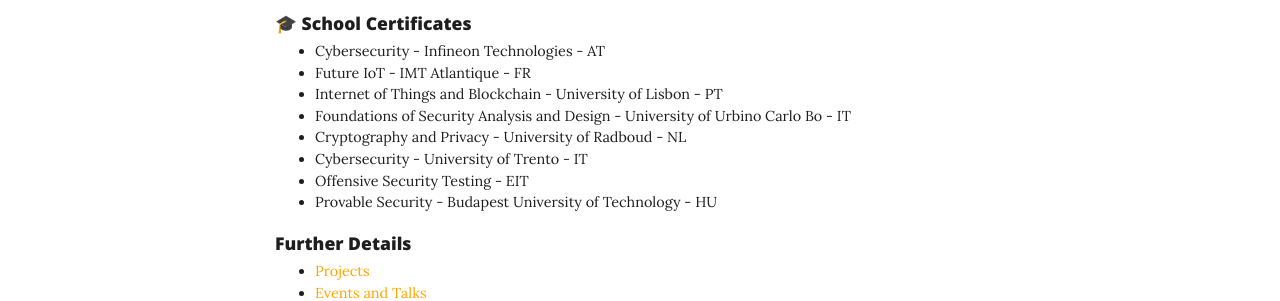
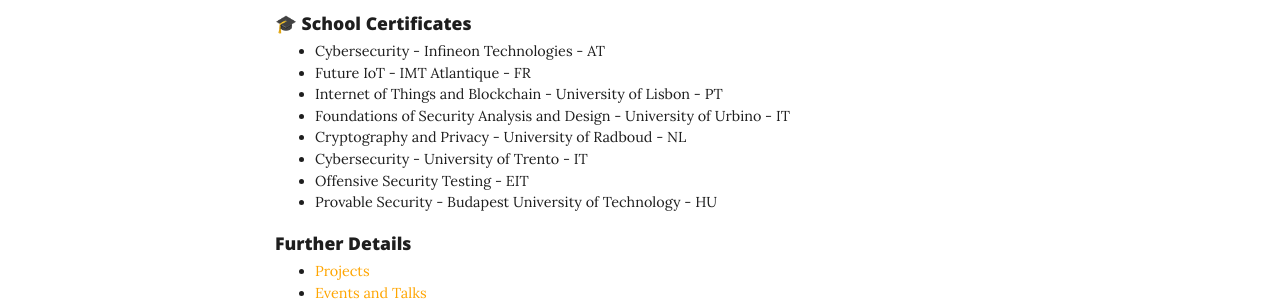
Before and after one commit to malshawki/malshawki.github.io, a Jekyll site: the page built from home.md, in a window 1280 px wide and 900 px high, scrolled down 771 px. Shown: the part 153-454 px from the top of the window. Built offline with Jekyll 4.4.1, drawn with Linux system fonts in a browser that asks for light colours; comment, search, counter and statistics services are not loaded.

Commit message:
Update home.md

```diff
--- a/home.md
+++ b/home.md
@@ -33,7 +33,7 @@
 - Cybersecurity - Infineon Technologies - AT
 - Future IoT - IMT Atlantique - FR
 - Internet of Things and Blockchain - University of Lisbon - PT
-- Foundations of Security Analysis and Design - University of Urbino Carlo Bo - IT
+- Foundations of Security Analysis and Design - University of Urbino - IT
 - Cryptography and Privacy - University of Radboud - NL
 - Cybersecurity - University of Trento - IT
 - Offensive Security Testing - EIT
```
